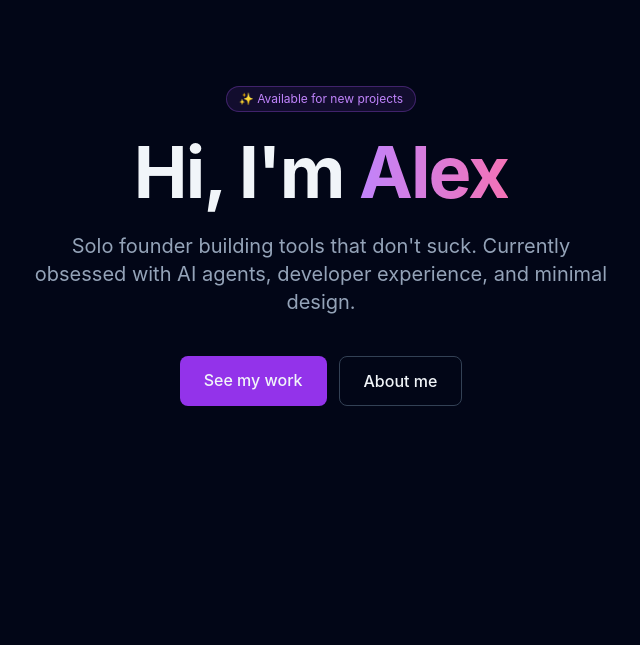
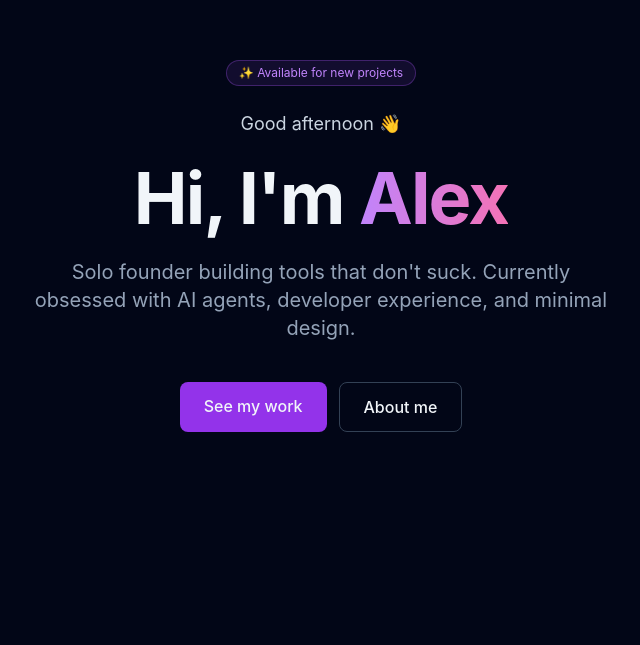
Before and after one commit to ThePyth0nKid/soloPortfolio, a React (Vite) app: page / in a window 1280 px wide. Shown: the part 155-800 px from the top of the page, without its empty margins (319-959 px from the left). Built offline with nearby package versions, Linux system fonts and the light colour scheme.

Commit message:
feat: Add a greeting in the hero section that changes based on time of day (via PatchParty: Hackfix)

```diff
--- a/src/components/Hero.jsx
+++ b/src/components/Hero.jsx
@@ -1,10 +1,13 @@
 export default function Hero() {
+  const h = new Date().getHours()
+  const greeting = h < 12 ? 'Good morning' : h < 18 ? 'Good afternoon' : 'Good evening'
   return (
     <section className="min-h-screen flex flex-col items-center justify-center px-6 text-center">
       <div className="max-w-3xl space-y-6">
         <div className="inline-block px-3 py-1 bg-purple-500/10 border border-purple-500/30 rounded-full text-xs text-purple-400">
           ✨ Available for new projects
         </div>
+        <p className="text-lg text-slate-300">{greeting} 👋</p>
         <h1 className="text-6xl md:text-7xl font-bold tracking-tight">
           Hi, I'm{' '}
           <span className="bg-gradient-to-r from-purple-400 to-pink-400 bg-clip-text text-transparent">
```
Also changed, not shown: 1 other file (tests, documents, lock files or other folders).
